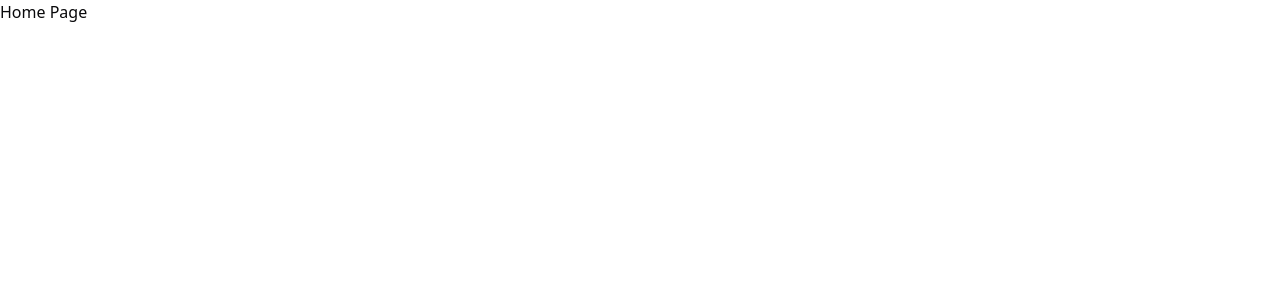
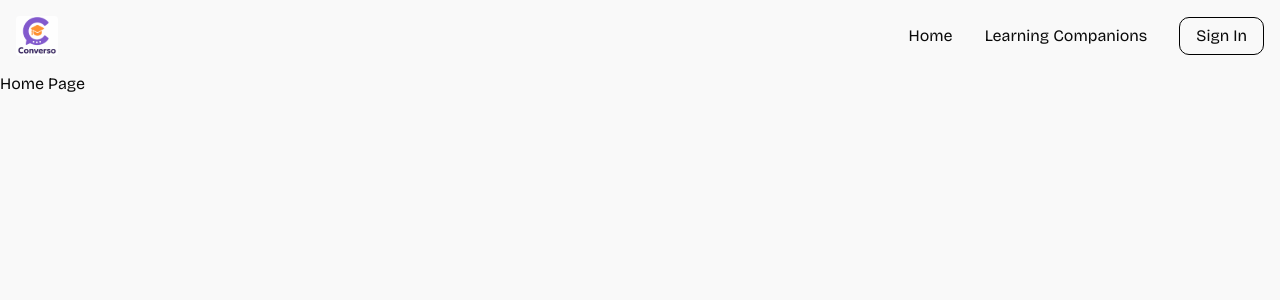
Before and after one commit to Sonu-Hansda/learningdesk, a Next.js app: page / in a window 1280 px wide. Shown: the top 300 px of the page. Built offline with nearby package versions, Linux system fonts and the light colour scheme.

Commit message:
Add Navigation Bar

```diff
--- a/app/globals.css
+++ b/app/globals.css
@@ -1,13 +1,56 @@
+@import url("https://fonts.googleapis.com/css2?family=Bricolage+Grotesque:opsz,wght@12..96,200..800&display=swap");
 @import "tailwindcss";
 @import "tw-animate-css";
 
 @custom-variant dark (&:is(.dark *));
 
+:root {
+  --primary: #fe5933;
+
+  --cta: #2c2c2c;
+  --cta-gold: #fccc41;
+  --radius: 0.625rem;
+  --background: #f9f9f9;
+  --foreground: oklch(0.145 0 0);
+  --card: oklch(1 0 0);
+  --card-foreground: oklch(0.145 0 0);
+  --popover: oklch(1 0 0);
+  --popover-foreground: oklch(0.145 0 0);
+  --primary-foreground: oklch(0.985 0 0);
+  --secondary: oklch(0.97 0 0);
+  --secondary-foreground: oklch(0.205 0 0);
+  --muted: oklch(0.97 0 0);
+  --muted-foreground: oklch(0.556 0 0);
+  --accent: oklch(0.97 0 0);
+  --accent-foreground: oklch(0.205 0 0);
+  --destructive: oklch(0.577 0.245 27.325);
+  --border: oklch(0.922 0 0);
+  --input: oklch(0.922 0 0);
+  --ring: oklch(0.708 0 0);
+  --chart-1: oklch(0.646 0.222 41.116);
+  --chart-2: oklch(0.6 0.118 184.704);
+  --chart-3: oklch(0.398 0.07 227.392);
+  --chart-4: oklch(0.828 0.189 84.429);
+  --chart-5: oklch(0.769 0.188 70.08);
+  --sidebar: oklch(0.985 0 0);
+  --sidebar-foreground: oklch(0.145 0 0);
+  --sidebar-primary: oklch(0.205 0 0);
+  --sidebar-primary-foreground: oklch(0.985 0 0);
+  --sidebar-accent: oklch(0.97 0 0);
+  --sidebar-accent-foreground: oklch(0.205 0 0);
+  --sidebar-border: oklch(0.922 0 0);
+  --sidebar-ring: oklch(0.708 0 0);
+}
+
 @theme inline {
   --color-background: var(--background);
   --color-foreground: var(--foreground);
+  --color-primary: var(--primary);
+  --color-cta: var(--cta);
+  --color-cta-gold: var(--cta-gold);
   --font-sans: var(--font-geist-sans);
   --font-mono: var(--font-geist-mono);
+  --font-bricolage: "Bricolage Grotesque", sans-serif;
   --color-sidebar-ring: var(--sidebar-ring);
   --color-sidebar-border: var(--sidebar-border);
   --color-sidebar-accent-foreground: var(--sidebar-accent-foreground);
@@ -32,7 +75,6 @@
   --color-secondary-foreground: var(--secondary-foreground);
   --color-secondary: var(--secondary);
   --color-primary-foreground: var(--primary-foreground);
-  --color-primary: var(--primary);
   --color-popover-foreground: var(--popover-foreground);
   --color-popover: var(--popover);
   --color-card-foreground: var(--card-foreground);
@@ -43,73 +85,42 @@
   --radius-xl: calc(var(--radius) + 4px);
 }
 
-:root {
-  --radius: 0.625rem;
-  --background: oklch(1 0 0);
-  --foreground: oklch(0.141 0.005 285.823);
-  --card: oklch(1 0 0);
-  --card-foreground: oklch(0.141 0.005 285.823);
-  --popover: oklch(1 0 0);
-  --popover-foreground: oklch(0.141 0.005 285.823);
-  --primary: oklch(0.21 0.006 285.885);
-  --primary-foreground: oklch(0.985 0 0);
-  --secondary: oklch(0.967 0.001 286.375);
-  --secondary-foreground: oklch(0.21 0.006 285.885);
-  --muted: oklch(0.967 0.001 286.375);
-  --muted-foreground: oklch(0.552 0.016 285.938);
-  --accent: oklch(0.967 0.001 286.375);
-  --accent-foreground: oklch(0.21 0.006 285.885);
-  --destructive: oklch(0.577 0.245 27.325);
-  --border: oklch(0.92 0.004 286.32);
-  --input: oklch(0.92 0.004 286.32);
-  --ring: oklch(0.705 0.015 286.067);
-  --chart-1: oklch(0.646 0.222 41.116);
-  --chart-2: oklch(0.6 0.118 184.704);
-  --chart-3: oklch(0.398 0.07 227.392);
-  --chart-4: oklch(0.828 0.189 84.429);
-  --chart-5: oklch(0.769 0.188 70.08);
-  --sidebar: oklch(0.985 0 0);
-  --sidebar-foreground: oklch(0.141 0.005 285.823);
-  --sidebar-primary: oklch(0.21 0.006 285.885);
-  --sidebar-primary-foreground: oklch(0.985 0 0);
-  --sidebar-accent: oklch(0.967 0.001 286.375);
-  --sidebar-accent-foreground: oklch(0.21 0.006 285.885);
-  --sidebar-border: oklch(0.92 0.004 286.32);
-  --sidebar-ring: oklch(0.705 0.015 286.067);
+body {
+  font-family: var(--font-bricolage);
 }
 
 .dark {
-  --background: oklch(0.141 0.005 285.823);
+  --background: oklch(0.145 0 0);
   --foreground: oklch(0.985 0 0);
-  --card: oklch(0.21 0.006 285.885);
+  --card: oklch(0.205 0 0);
   --card-foreground: oklch(0.985 0 0);
-  --popover: oklch(0.21 0.006 285.885);
+  --popover: oklch(0.205 0 0);
   --popover-foreground: oklch(0.985 0 0);
-  --primary: oklch(0.92 0.004 286.32);
-  --primary-foreground: oklch(0.21 0.006 285.885);
-  --secondary: oklch(0.274 0.006 286.033);
+  --primary: oklch(0.922 0 0);
+  --primary-foreground: oklch(0.205 0 0);
+  --secondary: oklch(0.269 0 0);
   --secondary-foreground: oklch(0.985 0 0);
-  --muted: oklch(0.274 0.006 286.033);
-  --muted-foreground: oklch(0.705 0.015 286.067);
-  --accent: oklch(0.274 0.006 286.033);
+  --muted: oklch(0.269 0 0);
+  --muted-foreground: oklch(0.708 0 0);
+  --accent: oklch(0.269 0 0);
   --accent-foreground: oklch(0.985 0 0);
   --destructive: oklch(0.704 0.191 22.216);
   --border: oklch(1 0 0 / 10%);
   --input: oklch(1 0 0 / 15%);
-  --ring: oklch(0.552 0.016 285.938);
+  --ring: oklch(0.556 0 0);
   --chart-1: oklch(0.488 0.243 264.376);
   --chart-2: oklch(0.696 0.17 162.48);
   --chart-3: oklch(0.769 0.188 70.08);
   --chart-4: oklch(0.627 0.265 303.9);
   --chart-5: oklch(0.645 0.246 16.439);
-  --sidebar: oklch(0.21 0.006 285.885);
+  --sidebar: oklch(0.205 0 0);
   --sidebar-foreground: oklch(0.985 0 0);
   --sidebar-primary: oklch(0.488 0.243 264.376);
   --sidebar-primary-foreground: oklch(0.985 0 0);
-  --sidebar-accent: oklch(0.274 0.006 286.033);
+  --sidebar-accent: oklch(0.269 0 0);
   --sidebar-accent-foreground: oklch(0.985 0 0);
   --sidebar-border: oklch(1 0 0 / 10%);
-  --sidebar-ring: oklch(0.552 0.016 285.938);
+  --sidebar-ring: oklch(0.556 0 0);
 }
 
 @layer base {
@@ -119,4 +130,20 @@
   body {
     @apply bg-background text-foreground;
   }
+  main {
+    @apply mx-auto px-14 flex flex-col gap-8 bg-background h-full max-w-[1400px] pt-10 max-sm:px-2;
+  }
+  h1 {
+    @apply text-3xl font-bold;
+  }
 }
+
+@layer utilities {
+  .no-scrollbar::-webkit-scrollbar {
+    display: none;
+  }
+  .no-scrollbar {
+    -ms-overflow-style: none;
+    scrollbar-width: none;
+  }
+}
--- a/app/layout.tsx
+++ b/app/layout.tsx
@@ -1,17 +1,14 @@
 import type { Metadata } from "next";
-import { Geist, Geist_Mono } from "next/font/google";
+import { Bricolage_Grotesque } from "next/font/google";
 import "./globals.css";
 import React from "react";
+import Navbar from "@/components/Navbar";
 
-const geistSans = Geist({
-  variable: "--font-geist-sans",
-  subsets: ["latin"],
+const bricolage = Bricolage_Grotesque({
+    variable: "--font-bricolage",
+    subsets: ["latin"],
 });
 
-const geistMono = Geist_Mono({
-  variable: "--font-geist-mono",
-  subsets: ["latin"],
-});
 
 export const metadata: Metadata = {
   title: "LearningDesk",
@@ -26,8 +23,9 @@ export default function RootLayout({
   return (
     <html lang="en">
       <body
-        className={`${geistSans.variable} ${geistMono.variable} antialiased`}
+        className={`${bricolage.variable} antialiased`}
       >
+      <Navbar/>
         {children}
       </body>
     </html>
--- /dev/null
+++ b/components/Navbar.tsx
@@ -0,0 +1,28 @@
+'use client';
+
+import Link from "next/link";
+import Image from "next/image";
+import {cn} from "@/lib/utils";
+import {usePathname} from "next/navigation";
+
+const navItems: {label:string, href:string}[] = [
+    {label: 'Home', href: '/'},
+    {label: 'Learning Companions', href: '/companions'},
+];
+
+const Navbar = () => {
+    const pathName = usePathname();
+    return (
+        <nav className={'flex items-center justify-between p-4'}>
+            <Image src="/images/logo.svg" width={42} height={42} alt={'logo'} />
+            <div className={'flex items-center space-x-8'}>
+                {navItems.map((item, idx)=>(
+                <Link href={item.href} key={idx} className={cn(pathName === item.href) && 'text-primary font-semibold'}>{item.label}</Link>
+                ))}
+                <Link className={'border border-black py-1.5 px-4 rounded-lg'} href={'/sign-in'}>Sign In</Link>
+            </div>
+        </nav>
+    );
+}
+
+export default Navbar;
```
